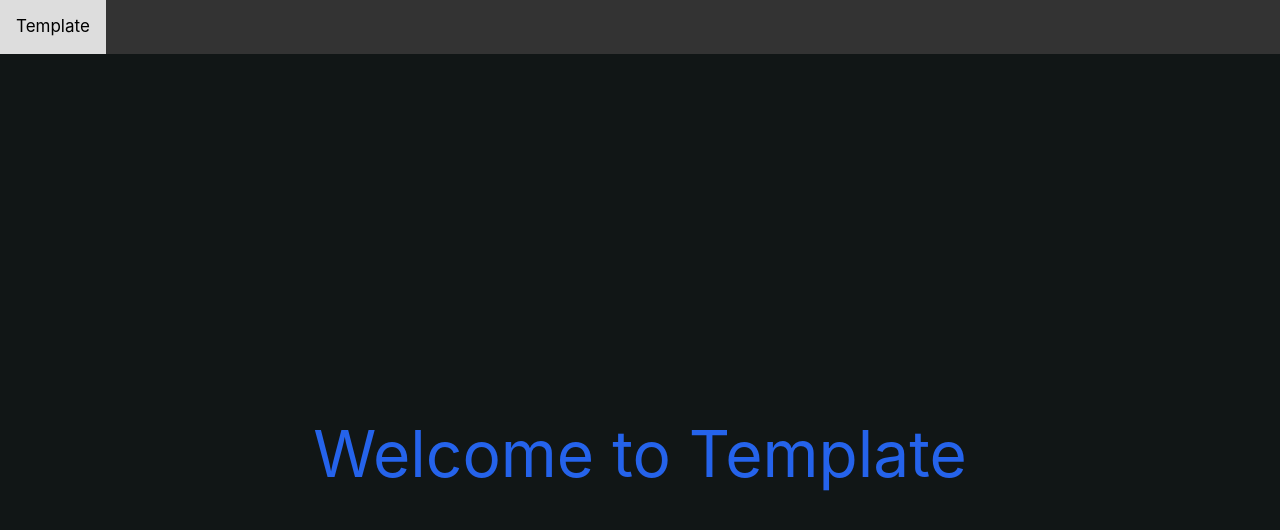
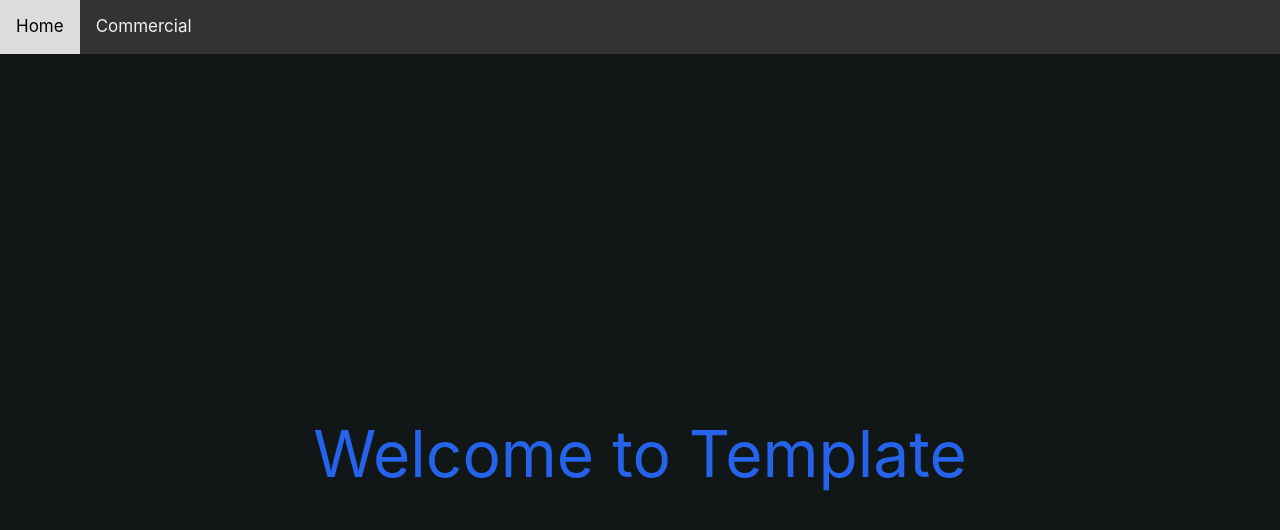
Before and after one commit to Thetoyking91/quagga-mussels, a Next.js app: page / in a window 1280 px wide. Shown: the top 530 px of the page. Built offline with nearby package versions, Linux system fonts and the light colour scheme.

Commit message:
Update navbar.js

```diff
--- a/public/navbar.js
+++ b/public/navbar.js
@@ -4,7 +4,8 @@ import React from "react"
 export class Navbar extends React.Component {
     render() {
         return <nav className="topnav">
-            <Link href="/"><a className="text-xl text-blue-600">Template</a></Link>
+            <Link href="/"><a className="text-xl text-blue-600">Home</a></Link>
+            <Link href="/commercial"><a className="text-xl text-blue-600">Commercial</a></Link>
         </nav>
     }
 }
```
